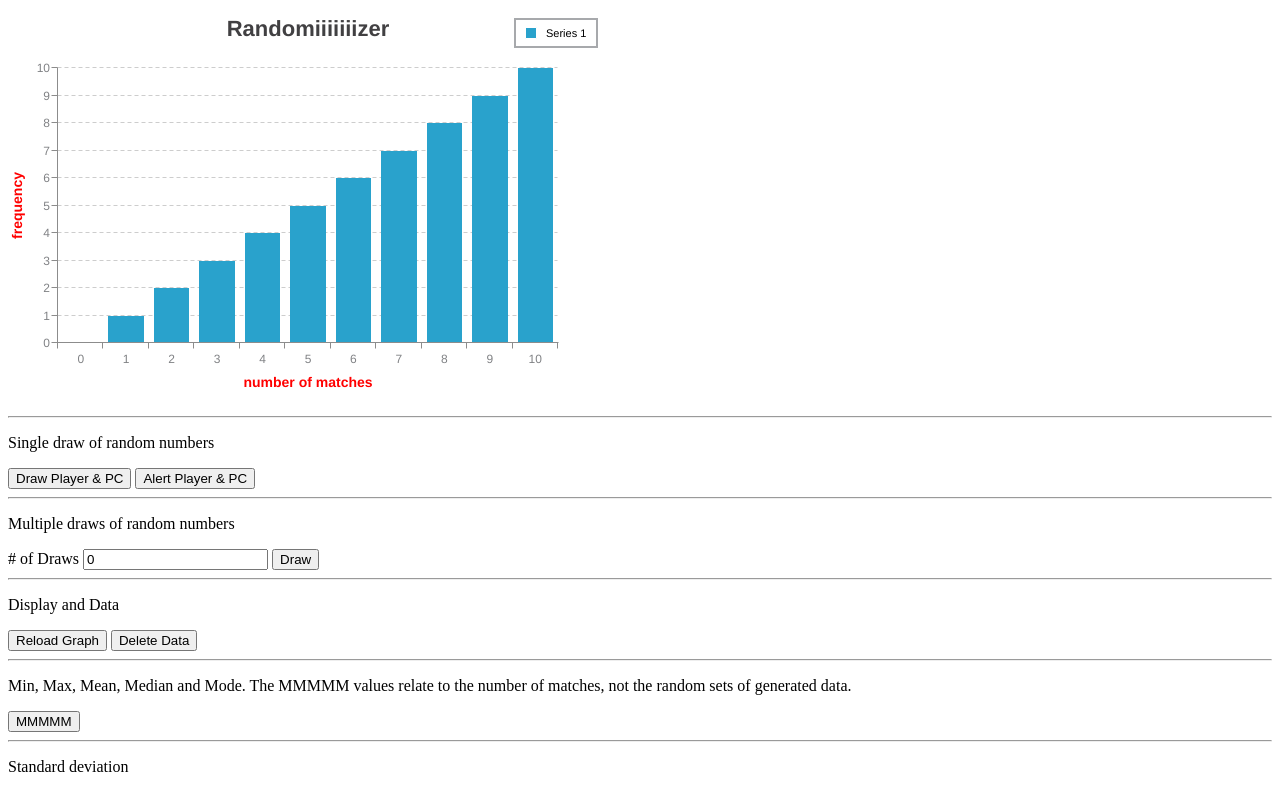
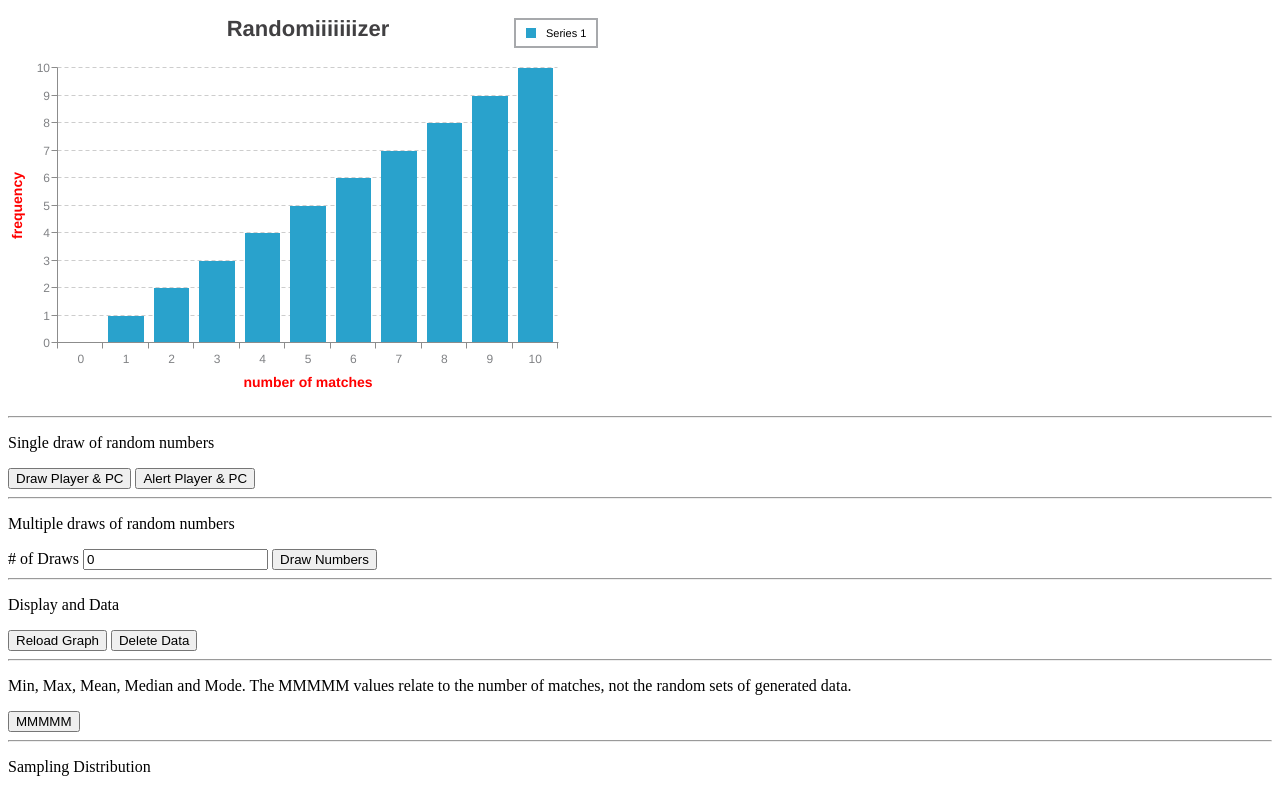
Before and after one commit to giznaj/Randomiiiiiiizer, a plain HTML site: page index.html in a window 1280 px wide. Drawn offline with Linux system fonts and the light colour scheme.

Commit message:
text updates to README.md and index.html.  only these fixes.

```diff
--- a/index.html
+++ b/index.html
@@ -8,6 +8,7 @@
 <script src="randomizer.js"></script>
 <script type="text/javascript"></script>
 </head>
+
 <body>
   <!--Chart Placement[2]-->
   <div id="chartDiv"></div>
@@ -96,7 +97,7 @@
 
     };
 
-    zingchart.render({ // Render Method[3]
+    zingchart.render({ //Render Method[3]
       id: 'chartDiv',
       data: chartData,
       height: 400,
@@ -111,7 +112,7 @@
   <div id="params">
       <label for="id_numberOfDraws"># of Draws</label>
   <input type="text" name="numberOfDraws_name" id="numberOfDraws_id" value="0">
-  <input type="button" value="Draw" name="btn_draw_name" id="btn_draw_id" onclick="multipleDraws()" class=="">
+  <input type="button" value="Draw Numbers" name="btn_draw_name" id="btn_draw_id" onclick="multipleDraws()" class=="">
   <hr>
   <p>Display and Data</p>
   <input type="button" value="Reload Graph" name="btn_render_name" id="btn_render_id" onClick="countMatchedNumbers()" class="">
@@ -126,7 +127,7 @@
 
   <div id=sampling>
       <hr>
-    <p>Standard deviation</p>
+    <p>Sampling Distribution</p>
   </div>
 
 </body>
```
Also changed, not shown: 1 other file.
